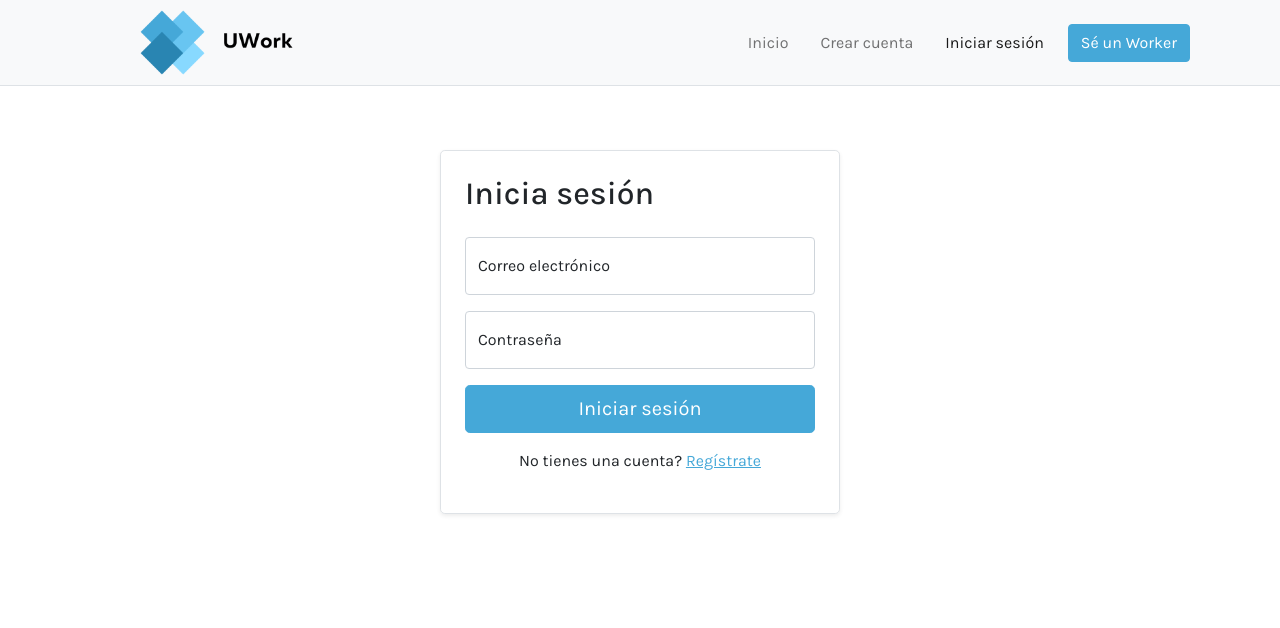
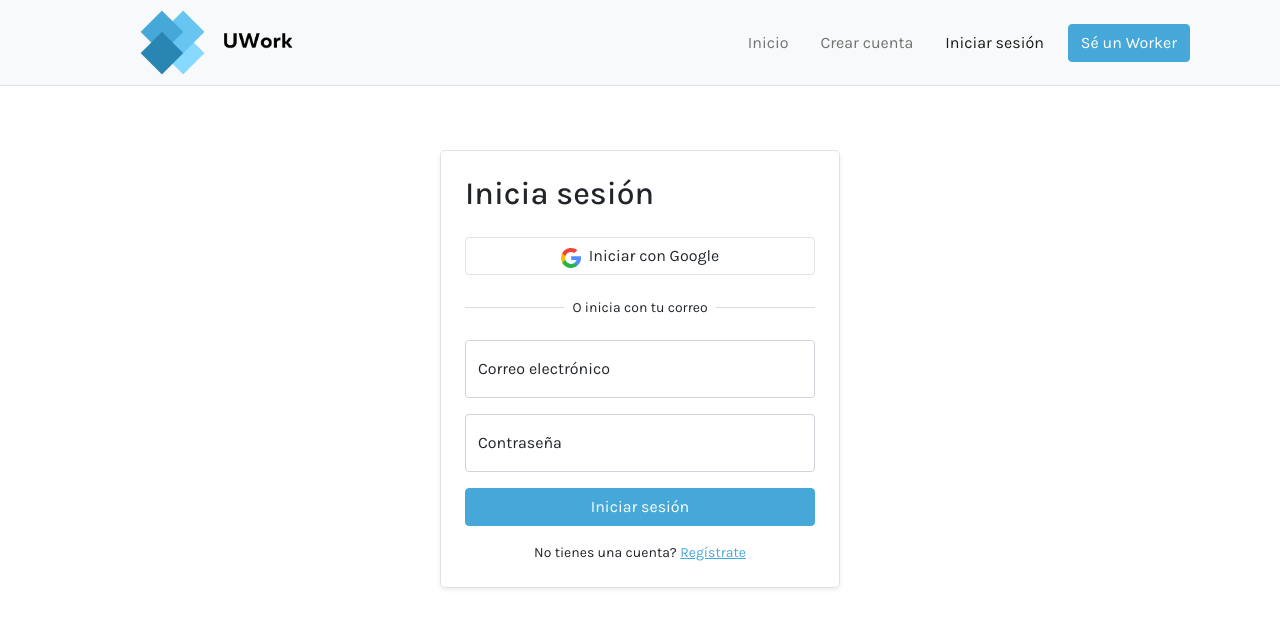
Before and after one commit to laznar/UWork, a React (Create React App) app: page /auth/login in a window 1280 px wide. Shown: the top 628 px of the page. Built offline with nearby package versions, Linux system fonts and the light colour scheme.

Commit message:
refactor: visual improvements, add react redux
Improved footer, added google sign in button in login view, added redux and react-redux

```diff
--- a/package.json
+++ b/package.json
@@ -9,8 +9,10 @@
     "bootstrap": "^5.0.0-beta3",
     "react": "^17.0.2",
     "react-dom": "^17.0.2",
+    "react-redux": "^7.2.4",
     "react-router-dom": "^5.2.0",
     "react-scripts": "4.0.3",
+    "redux": "^4.1.0",
     "remove-accents": "^0.4.2",
     "sass": "^1.32.10",
     "styled-components": "^5.2.3",
--- a/src/views/auth/LogIn.js
+++ b/src/views/auth/LogIn.js
@@ -1,11 +1,25 @@
 import { Link } from 'react-router-dom';
+import google from '../../assets/img/google.svg';
 
 const LogIn = () => {
   return (
     <div className="fade-anim">
       <h2 className="mb-4">Inicia sesión</h2>
       <form action="" className="row g-3">
-        <div className="col-12">
+        <div>
+          <button className="btn btn-outline-light text-dark border flex align-items-center w-100">
+            <img src={google} height={20} width={20} alt="Google logo" />
+            <span className="ms-2">Iniciar con Google</span>
+          </button>
+        </div>
+
+        <div className="d-flex align-items-center">
+          <hr className="flex-grow-1 bg-secondary" />
+          <span className="mx-2 small">O inicia con tu correo</span>
+          <hr className="flex-grow-1 bg-secondary" />
+        </div>
+
+        <div>
           <div className="form-floating">
             <input
               autoComplete="off"
@@ -18,7 +32,7 @@ const LogIn = () => {
           </div>
         </div>
 
-        <div className="col-12">
+        <div>
           <div className="form-floating">
             <input
               autoComplete="off"
@@ -31,15 +45,15 @@ const LogIn = () => {
           </div>
         </div>
 
-        <div className="col-12">
-          <button className="btn btn-primary btn-lg text-white col-12">
+        <div>
+          <button className="btn btn-primary text-white w-100">
             Iniciar sesión
           </button>
         </div>
 
-        <p className="col-12 text-center">
+        <div className="text-center small">
           No tienes una cuenta? <Link to="/auth/register">Regístrate</Link>
-        </p>
+        </div>
       </form>
     </div>
   );
--- a/src/views/auth/SignUp.js
+++ b/src/views/auth/SignUp.js
@@ -5,7 +5,7 @@ const SignUp = () => {
     <div className="fade-anim">
       <h2 className="mb-4">Crear cuenta</h2>
       <form action="" className="row g-3">
-        <div className="col-md-6">
+        <div>
           <div className="form-floating">
             <input
               autoComplete="off"
@@ -18,7 +18,7 @@ const SignUp = () => {
           </div>
         </div>
 
-        <div className="col-md-6">
+        <div>
           <div className="form-floating">
             <input
               autoComplete="off"
@@ -31,7 +31,7 @@ const SignUp = () => {
           </div>
         </div>
 
-        <div className="col-12">
+        <div>
           <div className="form-floating">
             <input
               autoComplete="off"
@@ -44,7 +44,7 @@ const SignUp = () => {
           </div>
         </div>
 
-        <div className="col-12">
+        <div>
           <div className="form-floating">
             <input
               autoComplete="off"
@@ -57,13 +57,13 @@ const SignUp = () => {
           </div>
         </div>
 
-        <div className="col-12">
-          <button className="btn btn-primary btn-lg text-white col-12">
+        <div>
+          <button className="btn btn-primary text-white col-12">
             Crear cuenta
           </button>
         </div>
 
-        <p className="col-12 text-center">
+        <p className="text-center small">
           Ya tienes una cuenta? <Link to="/auth/login">Inicia sesión</Link>
         </p>
       </form>
--- a/src/views/home/Footer.js
+++ b/src/views/home/Footer.js
@@ -1,16 +1,16 @@
 import Logo from '../../assets/img/logo.png';
-import {Link} from 'react-router-dom'
+import { Link } from 'react-router-dom';
 
 export const Footer = () => {
   return (
     <div className="container">
-      <footer className="pt-4 mb-md-5">
+      <footer className="py-5 mb-md-5">
         <div className="row justify-content-center">
-          <div className="col-12 col-md d-flex flex-column align-items-center">
+          <div className="col-md-3 d-flex flex-column align-items-center order-1 order-md-0">
             <img className="mb-2" src={Logo} alt="" width="80" height="80" />
             <small className="d-block mb-3 text-muted">© 2021</small>
           </div>
-          <div className="col-6 col-md text-center text-md-start">
+          <div className="col-sm-6 col-md-3 text-center text-md-start mb-4 mb-md-0">
             <h5>Features</h5>
             <ul className="list-unstyled text-small">
               <li className="mb-1">
@@ -45,7 +45,7 @@ export const Footer = () => {
               </li>
             </ul>
           </div>
-          <div className="col-6 col-md  text-center text-md-start">
+          <div className="col-sm-6 col-md-3 text-center text-md-start mb-4 mb-md-0">
             <h5>Resources</h5>
             <ul className="list-unstyled text-small">
               <li className="mb-1">
@@ -70,7 +70,7 @@ export const Footer = () => {
               </li>
             </ul>
           </div>
-          <div className="col-6 col-md text-center text-md-start">
+          <div className="col-sm-6 col-md-3 text-center text-md-start mb-4 mb-md-0">
             <h5>About</h5>
             <ul className="list-unstyled text-small">
               <li className="mb-1">
```
Also changed, not shown: src/assets/img/google.svg (added), 1 other file (tests, documents, lock files or other folders).
